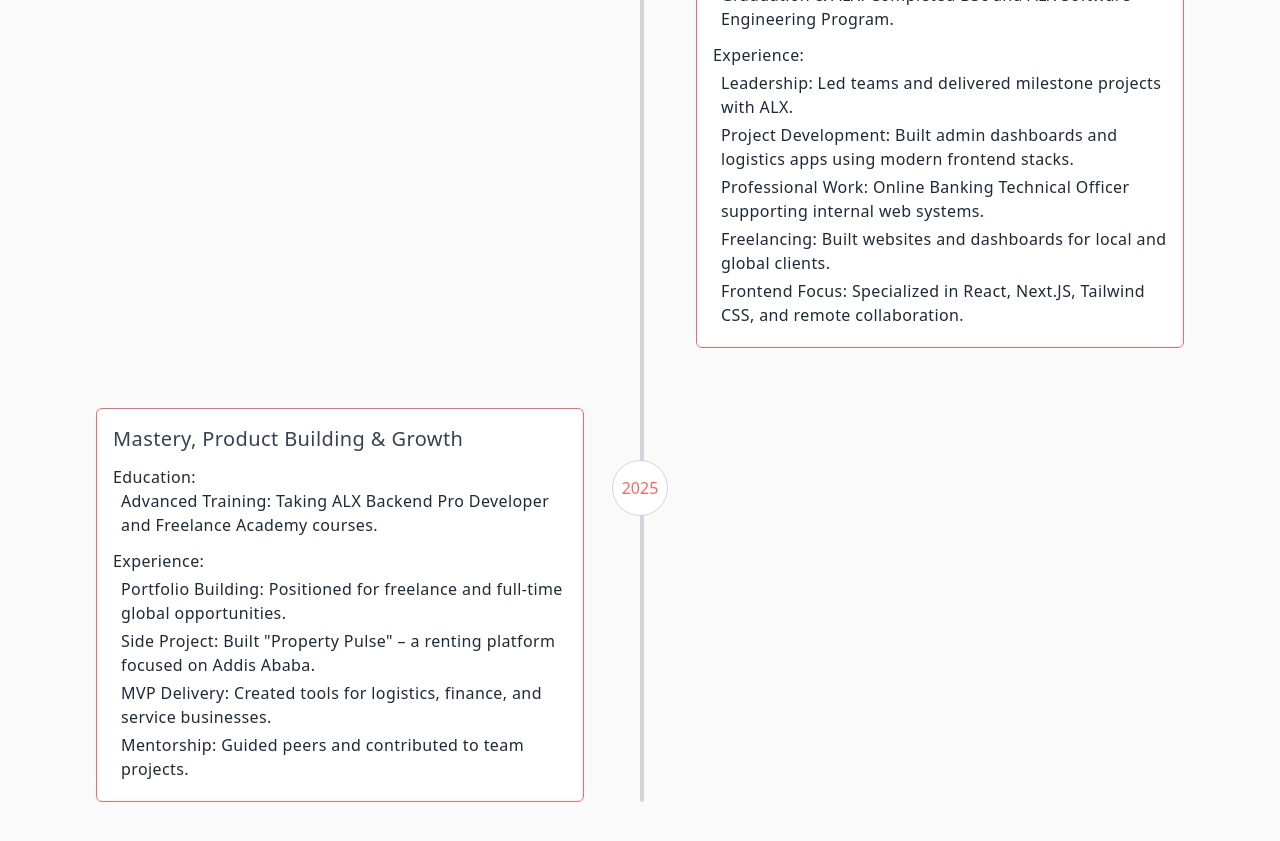
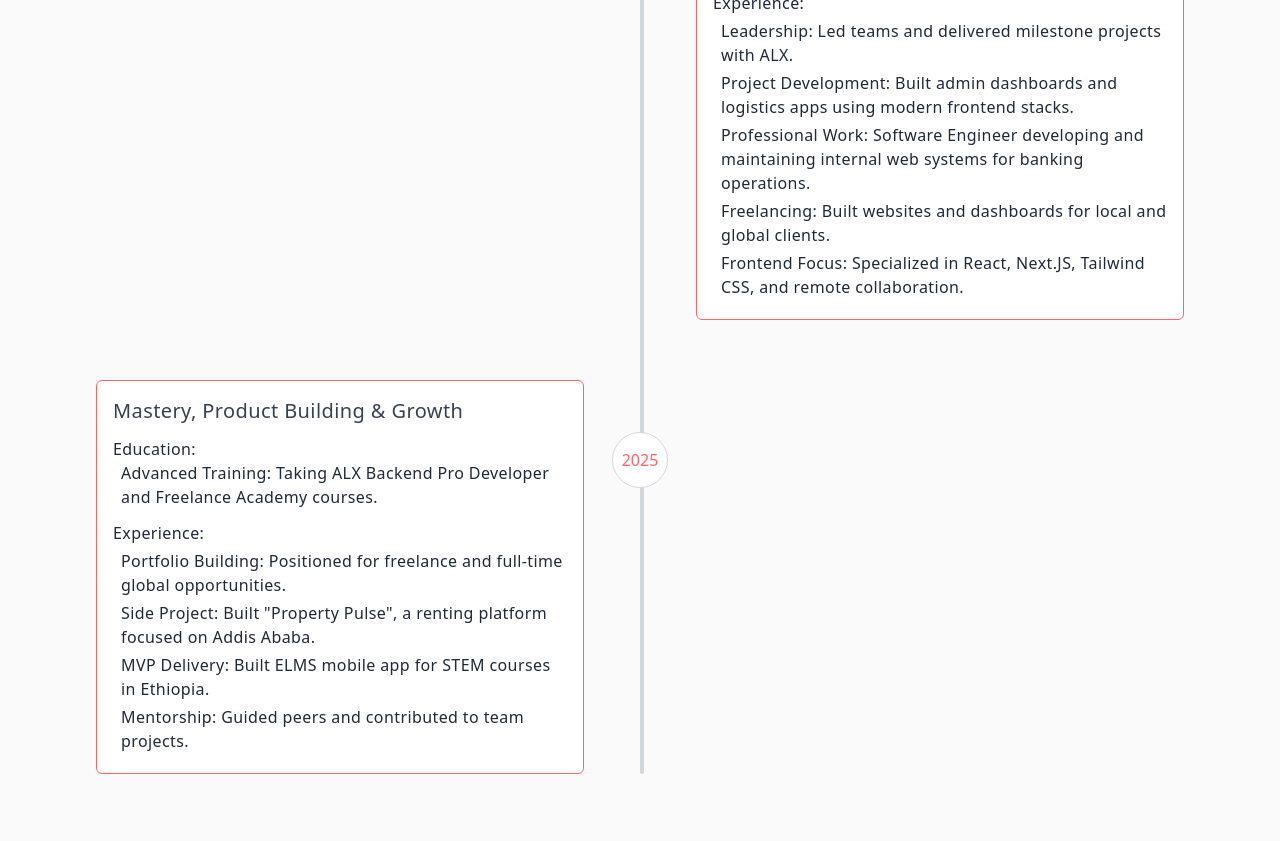
Before and after one commit to Tsigie-beyene/portfolio-website, a Next.js app: page / in a window 1280 px wide. Shown: the part 3180-4021 px from the top of the page. Built offline with nearby package versions, Linux system fonts and the light colour scheme; some icons are missing.

Commit message:
correct roadmap

```diff
--- a/src/assets/index.jsx
+++ b/src/assets/index.jsx
@@ -188,7 +188,6 @@ export const experienceData = [
     experience: [
       'University Projects: Participated in collaborative development and open-source contributions.',
       'Capstone Project: Delivered a complete logistics or admin system solution.',
-      'Tool Building: Started creating logistics and admin-focused tools.',
       'Internship: as Software Developer at University of Gondar using React, Node.js, and Express.',
     ],
   },
@@ -200,7 +199,7 @@ export const experienceData = [
     experience: [
       'Leadership: Led teams and delivered milestone projects with ALX.',
       'Project Development: Built admin dashboards and logistics apps using modern frontend stacks.',
-      'Professional Work: Online Banking Technical Officer supporting internal web systems.',
+      'Professional Work: Software Engineer developing and maintaining internal web systems for banking operations.',
       'Freelancing: Built websites and dashboards for local and global clients.',
       'Frontend Focus: Specialized in React, Next.JS, Tailwind CSS, and remote collaboration.',
     ],
@@ -212,8 +211,8 @@ export const experienceData = [
       'Advanced Training: Taking ALX Backend Pro Developer and Freelance Academy courses.',
     experience: [
       'Portfolio Building: Positioned for freelance and full-time global opportunities.',
-      'Side Project: Built "Property Pulse" – a renting platform focused on Addis Ababa.',
-      'MVP Delivery: Created tools for logistics, finance, and service businesses.',
+      'Side Project: Built "Property Pulse", a renting platform focused on Addis Ababa.',
+      'MVP Delivery: Built ELMS mobile app for STEM courses in Ethiopia.',
       'Mentorship: Guided peers and contributed to team projects.',
     ],
   },
```
